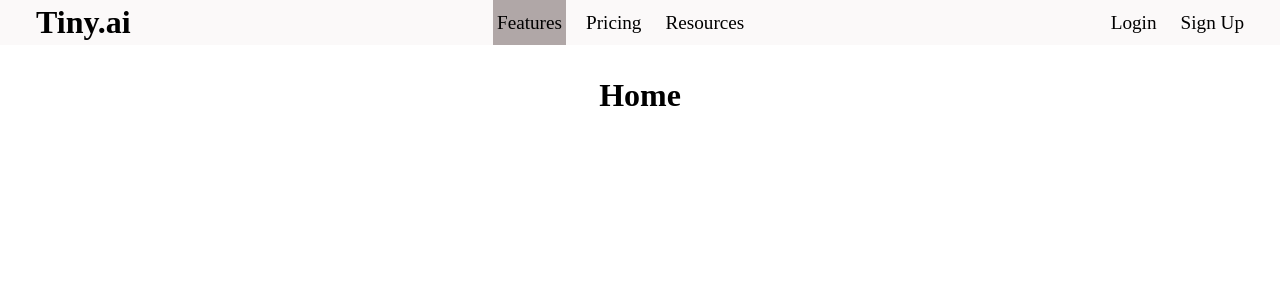
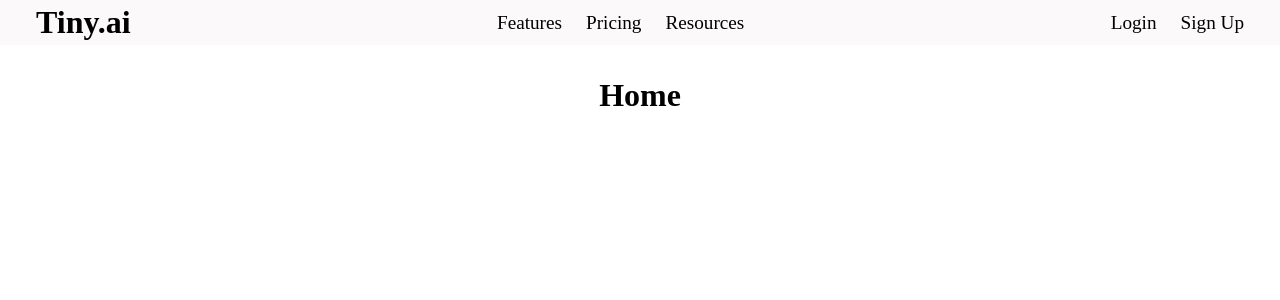
Before and after one commit to gantavya99/tiny-ai, a React (Create React App) app in the folder tiny.ai/: page / in a window 1280 px wide. Shown: the top 300 px of the page. Built offline with nearby package versions, Linux system fonts and the light colour scheme.

Commit message:
Adde routing without react router

```diff
--- a/tiny.ai/src/components/Nav.jsx
+++ b/tiny.ai/src/components/Nav.jsx
@@ -6,8 +6,8 @@ const Nav = () => {
 
         <a href='/'className='site-title'>Tiny.ai</a>
         <ul className="pages">
-            <li className='active'>
-            <a href='/features'>Features</a>
+            <li>
+            <a href='/features' className='active'>Features</a>
             </li>
             <li>
                 <a href='/Pricing'>Pricing</a>
```
